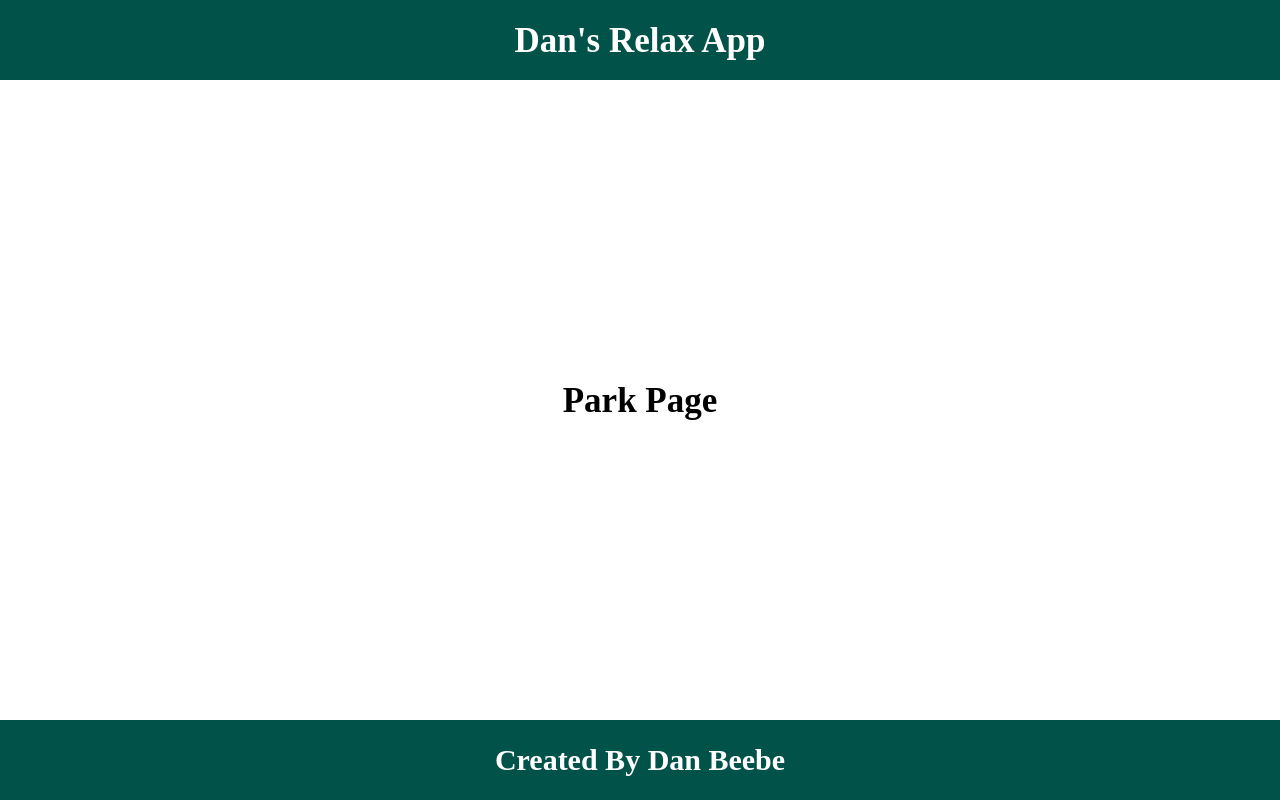
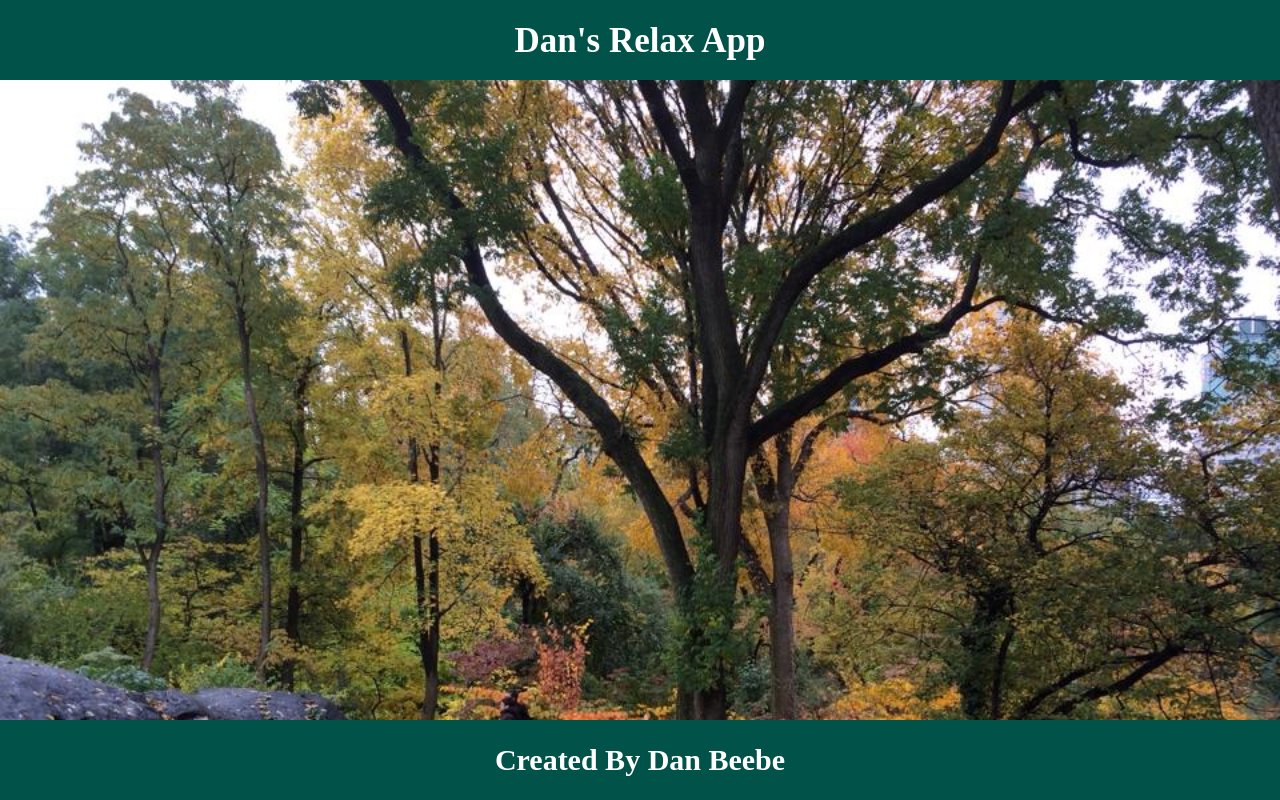
Before and after one commit to danielwbeebe/Relaxation-App, a React (Create React App) app: page /park in a window 1280 px wide. Built offline with nearby package versions, Linux system fonts and the light colour scheme.

Commit message:
add background photos for park and river pages

```diff
--- a/src/App.css
+++ b/src/App.css
@@ -206,6 +206,9 @@ table {
 .park .main {
   background-color: white;
   color: black;
+  background-image: url("/images/park-fall.jpg");
+  background-repeat: no-repeat;
+  background-size: cover;
 }
 
 .park .footer {
@@ -223,6 +226,9 @@ table {
 .beach .main {
   background-color: white;
   color: black;
+  background-image: url("/images/hudson-river.jpg");
+  background-repeat: no-repeat;
+  background-size: cover;
 }
 
 .beach .footer {
--- a/src/components/Beach.jsx
+++ b/src/components/Beach.jsx
@@ -11,7 +11,7 @@ const Beach = (props) => {
       </div>
 
       <div className="main">
-        <h1>Beach Page</h1>
+
       </div>
 
       <div className="footer">
--- a/src/components/Park.jsx
+++ b/src/components/Park.jsx
@@ -11,7 +11,7 @@ const Park = (props) => {
       </div>
 
       <div className="main">
-        <h1>Park Page</h1>
+
       </div>
 
       <div className="footer">
```
